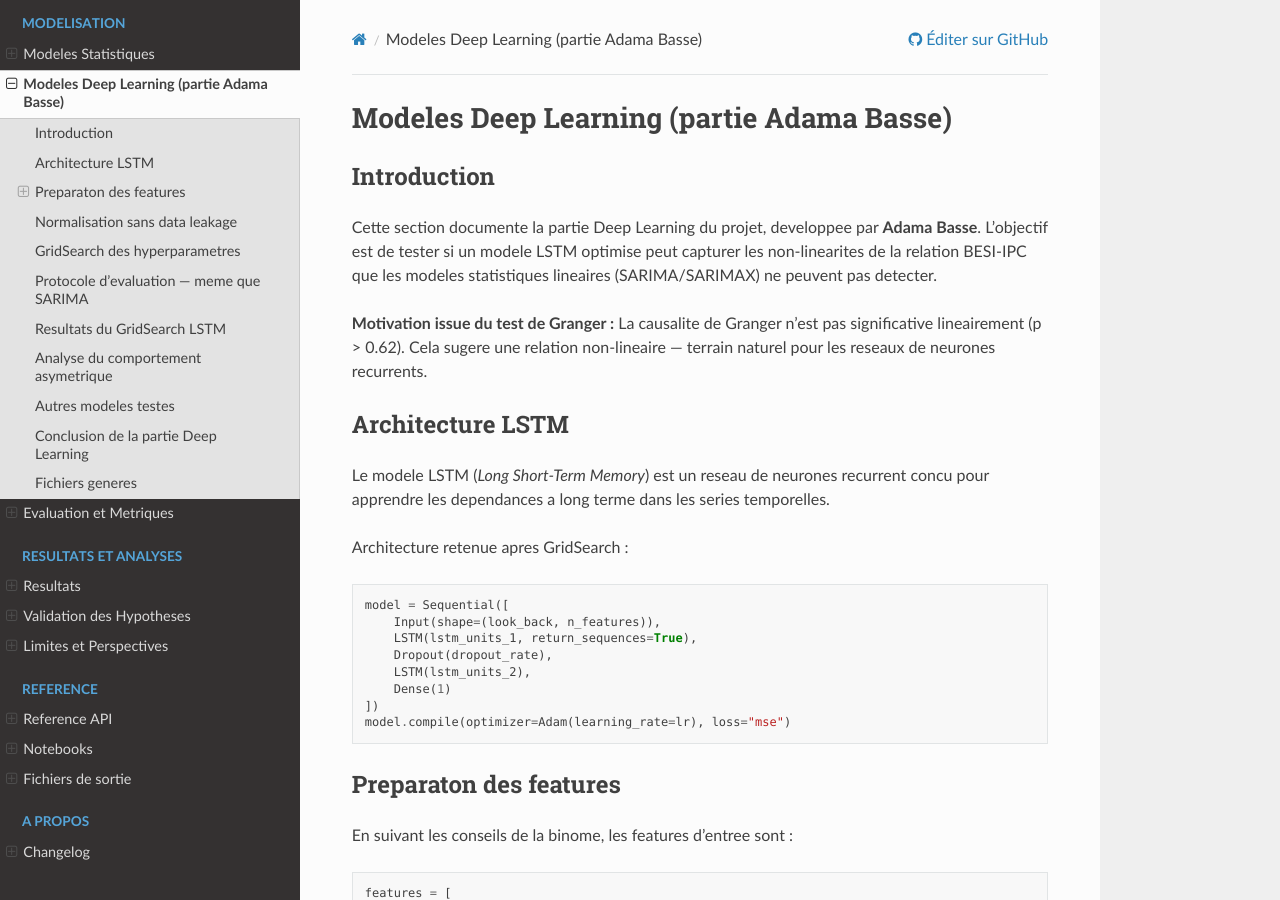
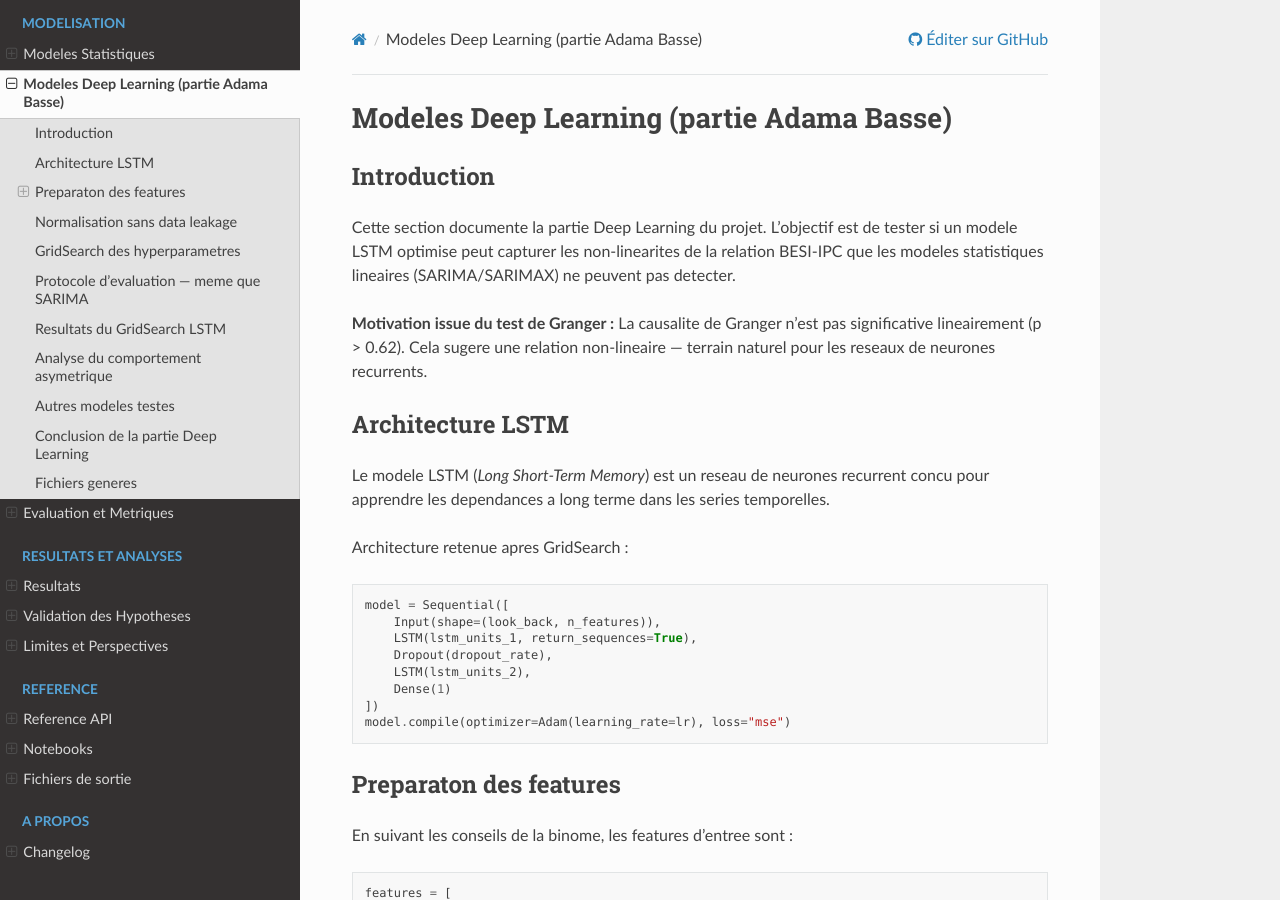
Before and after one commit to d0uaee/Behavioral-Economic-Stress-Index, a Sphinx documentation site: the page built from docs/source/models_deep_learning.rst, in a window 1280 px wide and 900 px high. Built offline with Sphinx 7.4.7 and the Read the Docs theme 3.1.0, drawn with Linux system fonts in a browser that asks for light colours.

Commit message:
docs: mise à jour document html

```diff
--- a/docs/source/models_deep_learning.rst
+++ b/docs/source/models_deep_learning.rst
@@ -4,8 +4,7 @@ Modeles Deep Learning (partie Adama Basse)
 Introduction
 ------------
 
-Cette section documente la partie Deep Learning du projet, developpee
-par **Adama Basse**. L'objectif est de tester si un modele LSTM optimise
+Cette section documente la partie Deep Learning du projet. L'objectif est de tester si un modele LSTM optimise
 peut capturer les non-linearites de la relation BESI-IPC que les modeles
 statistiques lineaires (SARIMA/SARIMAX) ne peuvent pas detecter.
 
```
Also changed, not shown: 18 other files.
